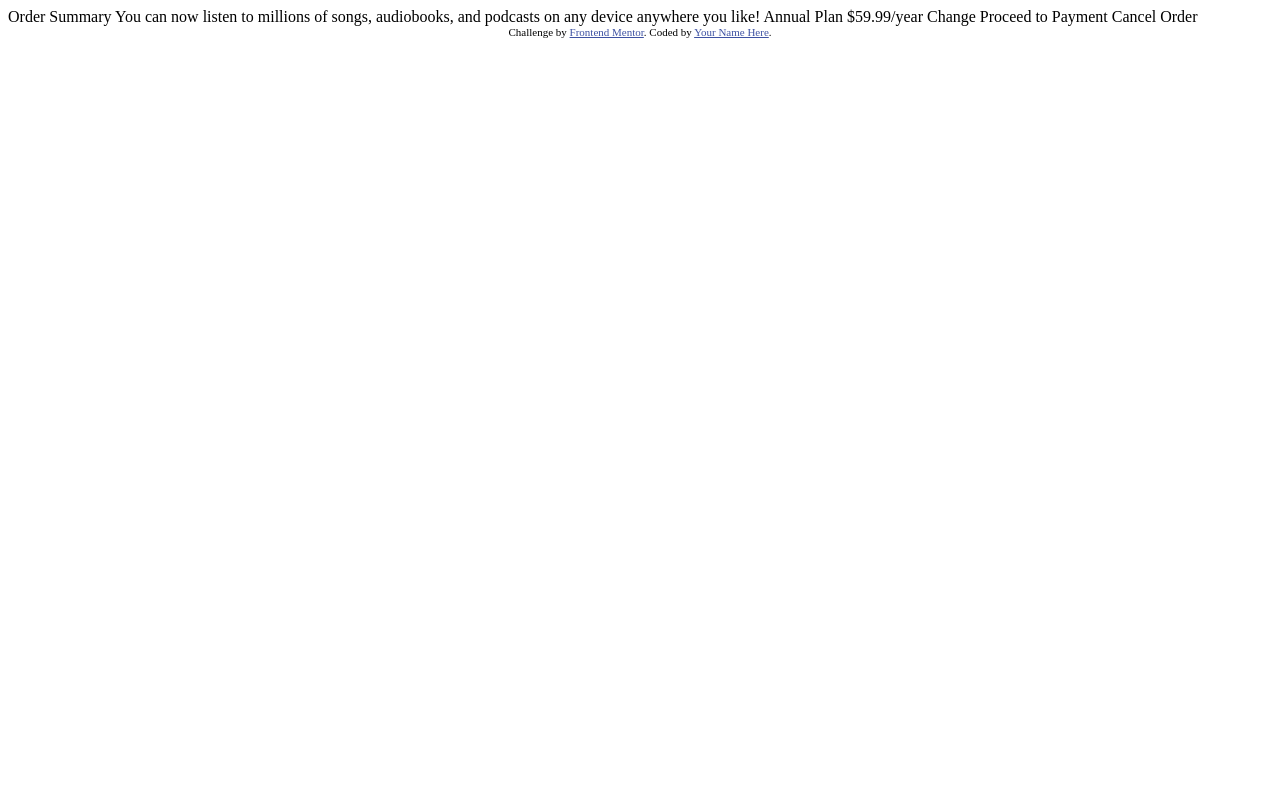
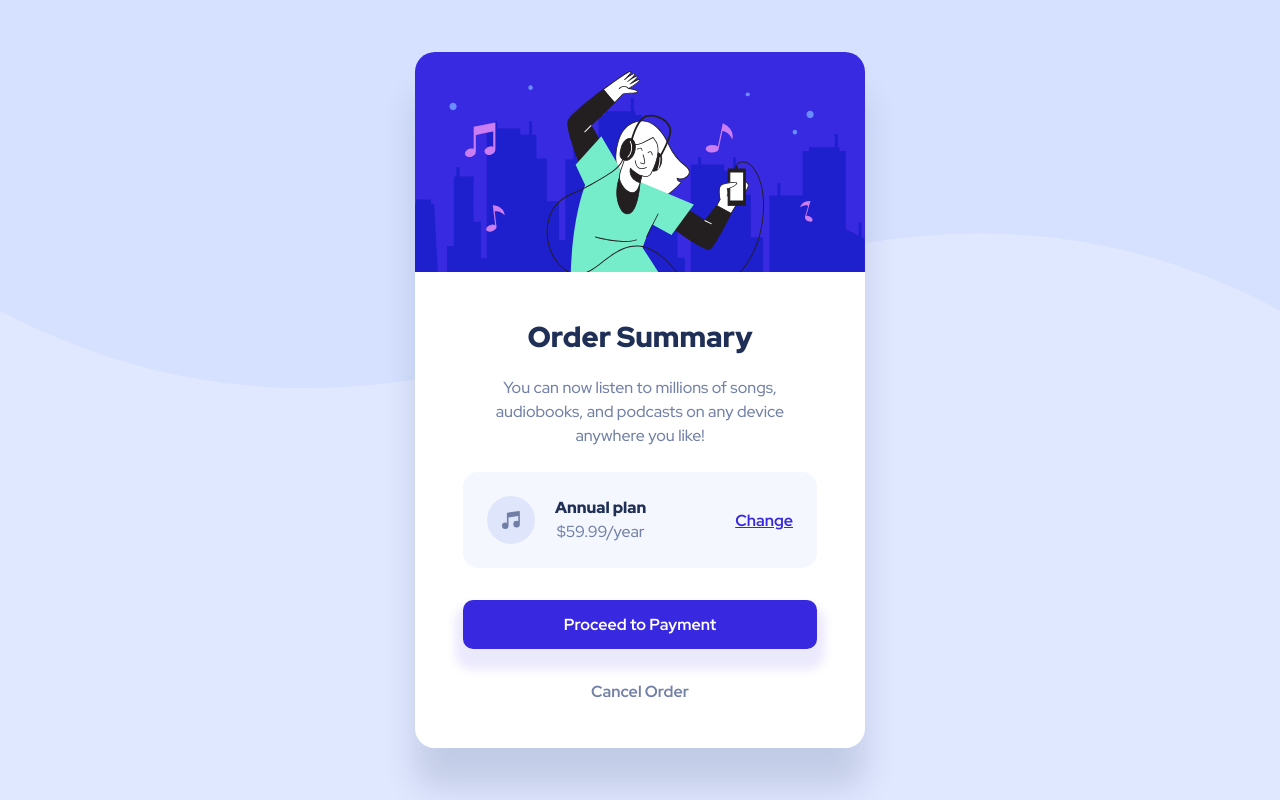
Before and after one commit to Dudeldups/FM-order-summary-component, a plain HTML site: page index.html in a window 1280 px wide. Drawn offline with Linux system fonts and the light colour scheme.

Commit message:
added component

```diff
--- a/index.html
+++ b/index.html
@@ -1,37 +1,46 @@
 <!DOCTYPE html>
 <html lang="en">
   <head>
-  <meta charset="UTF-8">
-  <meta name="viewport" content="width=device-width, initial-scale=1.0"> <!-- displays site properly based on user's device -->
+    <meta charset="UTF-8" />
+    <meta name="viewport" content="width=device-width, initial-scale=1.0" />
 
-  <link rel="icon" type="image/png" sizes="32x32" href="./images/favicon-32x32.png">
+    <link rel="preconnect" href="https://fonts.googleapis.com" />
+    <link rel="preconnect" href="https://fonts.gstatic.com" crossorigin />
+    <link
+      href="https://fonts.googleapis.com/css2?family=Red+Hat+Display:wght@500;700;900&display=swap"
+      rel="stylesheet"
+    />
+    <link
+      rel="icon"
+      type="image/png"
+      sizes="32x32"
+      href="src/assets/images/favicon-32x32.png"
+    />
+    <link rel="stylesheet" href="src/css/main.css" />
 
     <title>Frontend Mentor | Order summary card</title>
-
-  <!-- Feel free to remove these styles or customise in your own stylesheet 👍 -->
-  <style>
-    .attribution { font-size: 11px; text-align: center; }
-    .attribution a { color: hsl(228, 45%, 44%); }
-  </style>
   </head>
   <body>
-
-  Order Summary
-
-  You can now listen to millions of songs, audiobooks, and podcasts on any
-  device anywhere you like!
-
-  Annual Plan
-  $59.99/year
-
-  Change
-
-  Proceed to Payment
-  Cancel Order
-
-  <div class="attribution">
-    Challenge by <a href="https://www.frontendmentor.io?ref=challenge" target="_blank">Frontend Mentor</a>.
-    Coded by <a href="#">Your Name Here</a>.
+    <div class="card">
+      <aside>
+        <img src="src/assets/images/illustration-hero.svg" alt="" />
+      </aside>
+      <main class="card__content">
+        <header><h1 class="title">Order Summary</h1></header>
+        <p class="description">
+          You can now listen to millions of songs, audiobooks, and podcasts on
+          any device anywhere you like!
+        </p>
+        <article class="options">
+          <img src="src/assets/images/icon-music.svg" alt="" />
+          <p class="options__price">
+            <span class="options__plan">Annual plan</span>$59.99/year
+          </p>
+          <a class="options__change" href="#">Change</a>
+        </article>
+        <button type="button" class="payment-button">Proceed to Payment</button>
+        <a class="cancel-order" href="#">Cancel Order</a>
+      </main>
     </div>
   </body>
 </html>
--- /dev/null
+++ b/src/scss/_colors.scss
@@ -0,0 +1,5 @@
+$pale-blue: hsl(225, 100%, 94%);
+$bright-blue: hsl(245, 75%, 52%);
+$very-pale-blue: hsl(225, 100%, 98%);
+$yet-another-blue: hsl(224, 23%, 55%);
+$dark-blue: hsl(223, 47%, 23%);
--- /dev/null
+++ b/src/scss/_resets.scss
@@ -0,0 +1,65 @@
+*,
+*::before,
+*::after {
+  box-sizing: border-box;
+}
+
+* {
+  margin: 0;
+  padding: 0;
+  font: inherit;
+}
+
+html:focus-within {
+  scroll-behavior: smooth;
+}
+
+body {
+  min-height: 100vh;
+  text-rendering: optimizeSpeed;
+}
+
+ul[role="list"],
+ol[role="list"] {
+  list-style: none;
+}
+
+a:not([class]) {
+  text-decoration-skip-ink: auto;
+}
+
+img,
+picture {
+  max-width: 100%;
+  display: block;
+}
+
+button {
+  border: none;
+}
+
+.sr-only {
+  clip: rect(1px, 1px, 1px, 1px);
+  clip-path: inset(50%);
+  height: 1px;
+  width: 1px;
+  margin: -1px;
+  overflow: hidden;
+  padding: 0;
+  position: absolute;
+}
+
+@media (prefers-reduced-motion: reduce) {
+  html:focus-within {
+    scroll-behavior: auto;
+  }
+
+  *,
+  *::before,
+  *::after {
+    animation-duration: 0.01ms !important;
+    animation-iteration-count: 1 !important;
+    transition-duration: 0.01ms !important;
+    scroll-behavior: auto !important;
+  }
+}
--- /dev/null
+++ b/src/scss/main.scss
@@ -0,0 +1,106 @@
+@use "resets";
+@use "colors";
+
+body {
+  padding: 2.5rem clamp(1rem, -0.5rem + 6.4vw, 1.5rem);
+  font: 500 1rem "Red Hat Display", sans-serif;
+  background: colors.$pale-blue
+    url("../assets/images/pattern-background-mobile.svg") top center/contain
+    no-repeat;
+  color: colors.$yet-another-blue;
+
+  @media only screen and (min-width: 31.25rem) {
+    background-image: url("../assets/images/pattern-background-desktop.svg");
+    display: grid;
+    place-content: center;
+  }
+}
+
+.card {
+  margin: 0 auto;
+  max-width: 28.125rem;
+  border-radius: 20px;
+  overflow: hidden;
+  box-shadow: 0 2.5rem 2rem 0rem rgba(colors.$dark-blue, 0.15);
+
+  &__content {
+    padding: clamp(2rem, -1rem + 12.8vw, 2.9rem)
+      clamp(1rem, -2.5rem + 17.92vw, 3rem);
+    background: white;
+    text-align: center;
+  }
+}
+
+.title {
+  color: colors.$dark-blue;
+  font-size: clamp(1.5rem, 0.56rem + 3.84vw, 1.8rem);
+  font-weight: 900;
+}
+
+.description {
+  margin-top: 1.25rem;
+  line-height: 1.5;
+}
+
+.options {
+  margin-top: 1.5rem;
+  padding: clamp(0.8rem, -0.5rem + 6.4vw, 1.5rem);
+  display: flex;
+  gap: 1.25em;
+  align-items: center;
+  background: colors.$very-pale-blue;
+  font-size: clamp(0.9rem, 0.6rem + 1.28vw, 1rem);
+  border-radius: 15px;
+
+  &__price {
+    line-height: 1.5;
+  }
+
+  &__plan {
+    display: block;
+    color: colors.$dark-blue;
+    font-weight: 900;
+  }
+
+  &__change {
+    margin-left: auto;
+    font-weight: 700;
+    color: colors.$bright-blue;
+
+    &:hover,
+    &:focus {
+      text-decoration: none;
+      color: rgba(colors.$bright-blue, 0.6);
+    }
+  }
+}
+
+.payment-button {
+  cursor: pointer;
+  margin-top: 2rem;
+  padding: 0.85rem;
+  width: 100%;
+  background: colors.$bright-blue;
+  color: white;
+  font-weight: 700;
+  border-radius: 10px;
+  box-shadow: 0 0.8rem 0.6rem 0.5rem rgba(colors.$bright-blue, 0.1);
+
+  &:hover,
+  &:focus {
+    background: rgba(colors.$bright-blue, 0.6);
+  }
+}
+
+.cancel-order {
+  display: block;
+  margin-top: 2rem;
+  font-weight: 700;
+  color: colors.$yet-another-blue;
+  text-decoration: none;
+
+  &:hover,
+  &:focus {
+    color: colors.$dark-blue;
+  }
+}
```
Also changed, not shown: screenshots/active-states.jpg (renamed from design/active-states.jpg), screenshots/desktop-design.jpg (renamed from design/desktop-design.jpg), screenshots/desktop-preview.jpg (renamed from design/desktop-preview.jpg), screenshots/mobile-design.jpg (renamed from design/mobile-design.jpg), screenshots/solution.png (added), src/assets/images/favicon-32x32.png (renamed from images/favicon-32x32.png), src/assets/images/icon-music.svg (renamed from images/icon-music.svg), src/assets/images/illustration-hero.svg (renamed from images/illustration-hero.svg), src/assets/images/pattern-background-desktop.svg (renamed from images/pattern-background-desktop.svg), src/assets/images/pattern-background-mobile.svg (renamed from images/pattern-background-mobile.svg), src/css/main.css (added), 3 other files. Lines whose indentation alone changed are shown as unchanged.
